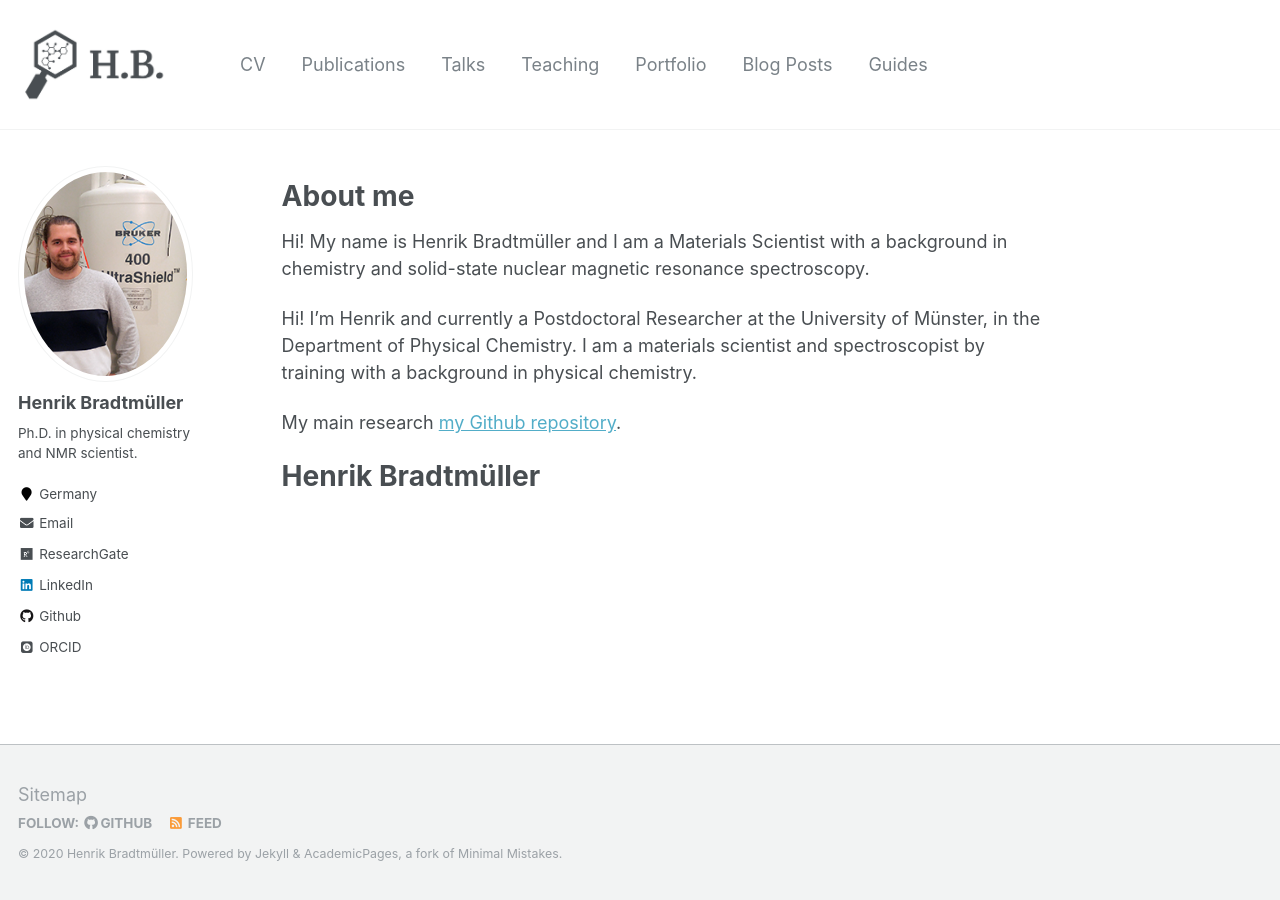
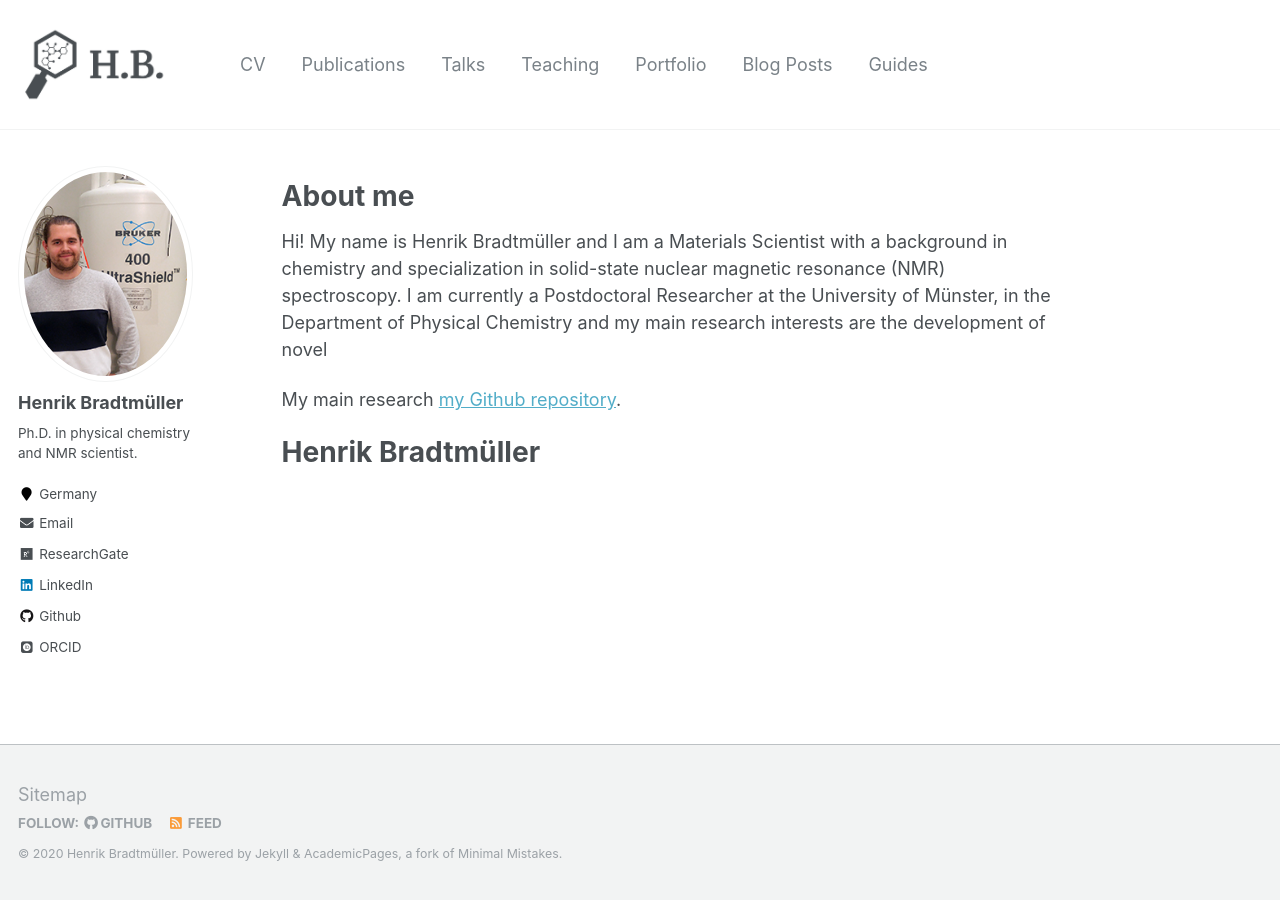
Before and after one commit to hbrmn/hbrmn.github.io, a Jekyll site: the page built from _pages/about.md, in a window 1280 px wide. Built offline with Jekyll 4.4.1, drawn with Linux system fonts in a browser that asks for light colours; some web fonts are replaced.

Commit message:
Formatting

```diff
--- a/_pages/about.md
+++ b/_pages/about.md
@@ -10,9 +10,8 @@ redirect_from:
 About me
 ======
 
-Hi! My name is Henrik Bradtmüller and I am a Materials Scientist with a background in chemistry and solid-state nuclear magnetic resonance spectroscopy.
-
-Hi! I'm Henrik and currently a Postdoctoral Researcher at the University of Münster, in the Department of Physical Chemistry. I am a materials scientist and spectroscopist by training with a background in physical chemistry.
+Hi! My name is Henrik Bradtmüller and I am a Materials Scientist with a background in chemistry and specialization in solid-state nuclear magnetic resonance (NMR) spectroscopy.
+I am currently a Postdoctoral Researcher at the University of Münster, in the Department of Physical Chemistry and my main research interests are the development of novel
 
 My main research
  [my Github repository](https://github.com/hbrmn).
```
Also changed, not shown: _pages/cv.md (+2 -2 lines).
